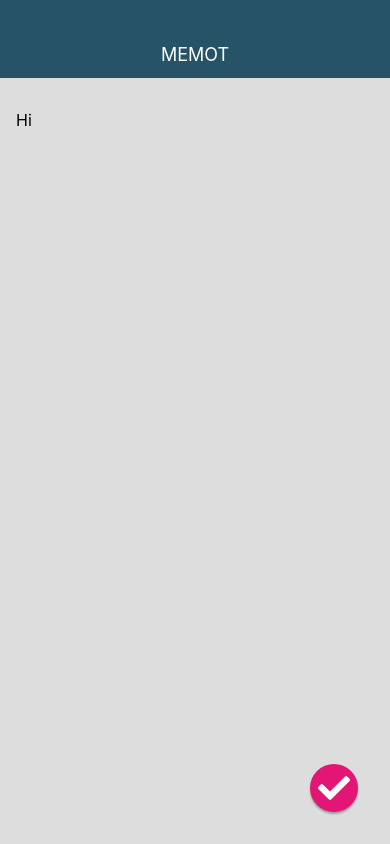
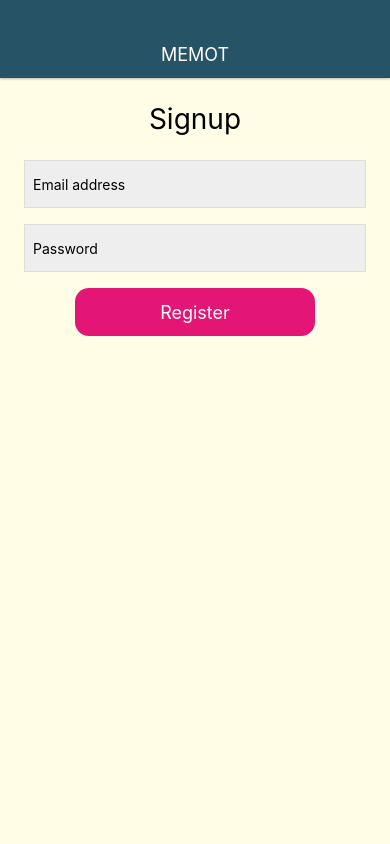
Before and after one commit to YukitsuguNagase/MemoApp, a React Native app: screen / in a window 390 px wide. Built offline with nearby package versions, Linux system fonts and the light colour scheme.

Commit message:
Create Login and Signup

```diff
--- a/App.js
+++ b/App.js
@@ -1,13 +1,13 @@
 import React from 'react';
 import { StyleSheet, View } from 'react-native';
 import Appbar from './src/components/Appbar';
-import MemoListScreen from './src/screens/MemoEditScreen';
+import MemoLoginScreen from './src/screens/SignupScreen';
 
 export default function App() {
   return (
     <View style={styles.container}>
       <Appbar />
-      <MemoListScreen />
+      <MemoLoginScreen />
 
     </View>
   );
@@ -18,7 +18,7 @@
     flex: 1,
     backgroundColor: '#fffde6',
     alignItems: 'center',
-    justifyContent: 'center',
+    justifyContent: 'flex-start',
     paddingTop: 78,
   },
 
--- /dev/null
+++ b/src/screens/SignupScreen.js
@@ -0,0 +1,60 @@
+import React from 'react';
+import { StyleSheet, Text, View, TextInput, TouchableHighlight } from 'react-native';
+import CircleButton from '../elements/CircleButton';
+
+class SignupScreen extends React.Component {
+  render() {
+    return (
+      <View style={styles.container}>
+        <Text style={styles.title}>
+          Signup
+        </Text>
+        <TextInput style={styles.input} value="Email address" />
+        <TextInput style={styles.input} value="Password" />
+        <TouchableHighlight style={styles.button}onPress={() => {}} underlayColor="#c70f66">
+          <Text style={styles.buttonTitle}>Register</Text>
+        </TouchableHighlight>
+      </View>
+    );
+  }
+}
+
+const styles = StyleSheet.create({
+  container: {
+    flex: 1,
+    width: '100%',
+    padding: 24,
+  },
+
+  input: {
+    backgroundColor: '#eee',
+    height: 48,
+    marginBottom: 16,
+    borderWidth: 1,
+    borderColor: '#ddd',
+    padding: 8,
+  },
+
+  title: {
+    fontSize: 28,
+    alignSelf: 'center',
+    marginBottom: 24,
+  },
+
+  button: {
+    backgroundColor: '#e31676',
+    height: 48,
+    borderRadius: 14,
+    justifyContent: 'center',
+    alignItems: 'center',
+    width: '70%',
+    alignSelf: 'center',
+  },
+
+  buttonTitle: {
+    color: '#fff',
+    fontSize: 18,
+  },
+});
+
+export default SignupScreen;
```
Also changed, not shown: src/screens/LoginScreen.js (added, +60 -0 lines).
